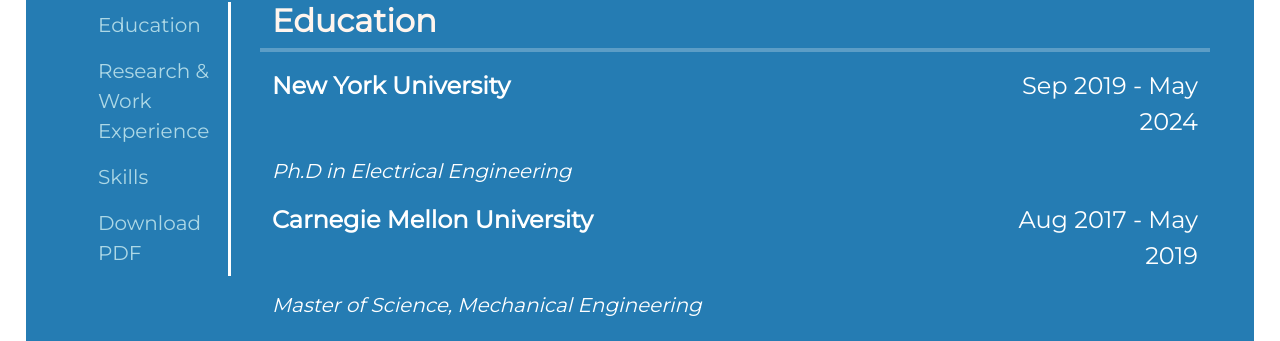
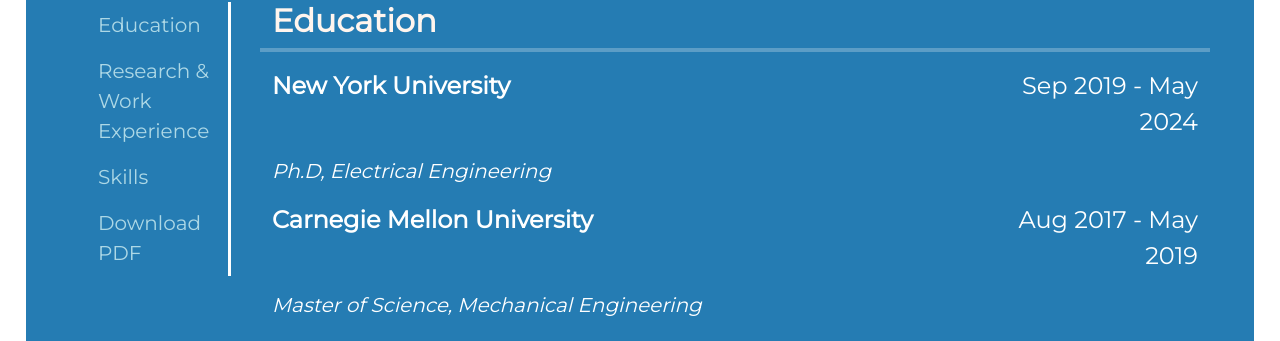
Before and after one commit to BolunDai0216/BolunDai0216.github.io, a Jekyll site: the page built from cv.html, in a window 1280 px wide and 900 px high. Shown: the part 120-461 px from the top of the window. Built offline with Jekyll 4.4.1, drawn with Linux system fonts in a browser that asks for light colours.

Commit message:
small change

```diff
--- a/_data/education.yml
+++ b/_data/education.yml
@@ -1,7 +1,7 @@
 - school_name: New York University
   school_link: https://www.nyu.edu/
   time_period: Sep 2019 - May 2024
-  degree: Ph.D in Electrical Engineering
+  degree: Ph.D, Electrical Engineering
 
 - school_name: Carnegie Mellon University
   school_link: https://www.cmu.edu/
```
